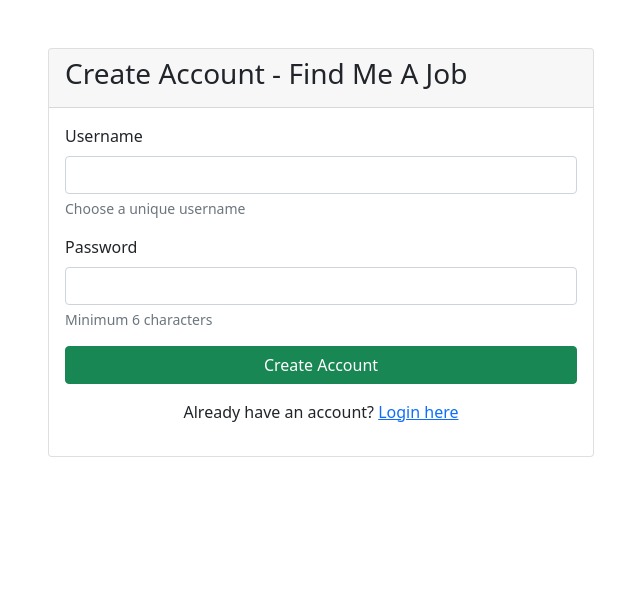
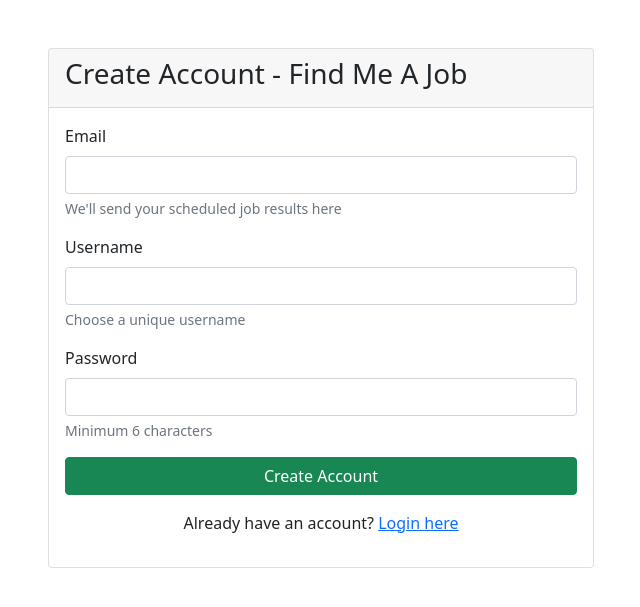
Before and after one commit to Frameit12/jobs_scraper, a Flask app: page /signup in a window 1280 px wide. Shown: the top 607 px of the page, without its empty margins (319-959 px from the left). Run offline with Flask 3, Linux system fonts and the light colour scheme; parts of the project's set-up code (start-up, migrations or seed data) failed here and were passed over; some libraries are stand-ins or nearby versions.

Commit message:
Update signup.html

```diff
--- a/templates/signup.html
+++ b/templates/signup.html
@@ -21,6 +21,11 @@
 
                         <form method="POST">
                             <div class="mb-3">
+                                <label for="email" class="form-label">Email</label>
+                                <input type="email" class="form-control" name="email" required>
+                                <div class="form-text">We'll send your scheduled job results here</div>
+                            </div>
+                            <div class="mb-3">
                                 <label for="username" class="form-label">Username</label>
                                 <input type="text" class="form-control" name="username" required>
                                 <div class="form-text">Choose a unique username</div>
```
